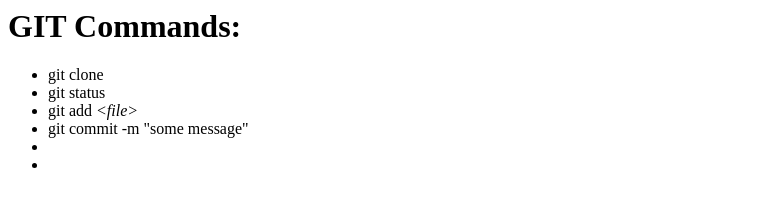
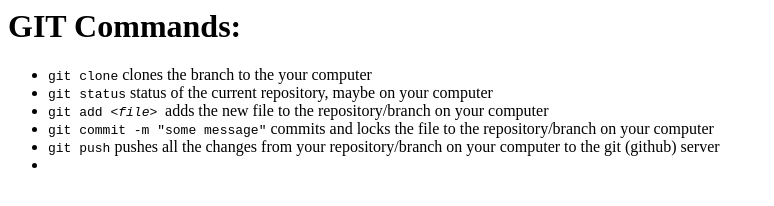
Before and after one commit to kanishka42/new-tutorial, a plain HTML site: page index.html in a window 1280 px wide. Shown: the whole page, without its empty margins (0-774 px from the left). Drawn offline with Linux system fonts and the light colour scheme.

Commit message:
adding the updated file index.html

```diff
--- a/index.html
+++ b/index.html
@@ -7,11 +7,11 @@
 	<body>
 		<h1>GIT Commands:</h1>
 		<ul>
-			<li>git clone</li>
-			<li>git status</li>
-			<li>git add <i> &lt;file&gt; </i></li>
-			<li>git commit -m "some message"</li>
-			<li></li>
+			<li><code>git clone</code> <span class="description">clones the branch to the your computer</span></li>
+			<li><code>git status</code> <span class="description">status of the current repository, maybe on your computer</span></li>
+			<li><code>git add <i> &lt;file&gt; </i></code> <span class="description">adds the new file to the repository/branch on your computer</span></li>
+			<li><code>git commit -m "some message"</code> <span class="description">commits and locks the file to the repository/branch on your computer</span></li>
+			<li><code>git push</code> <span class="description">pushes all the changes from your repository/branch on your computer to the git (github) server</span></li>
 			<li></li>
 
 		</ul>
```
